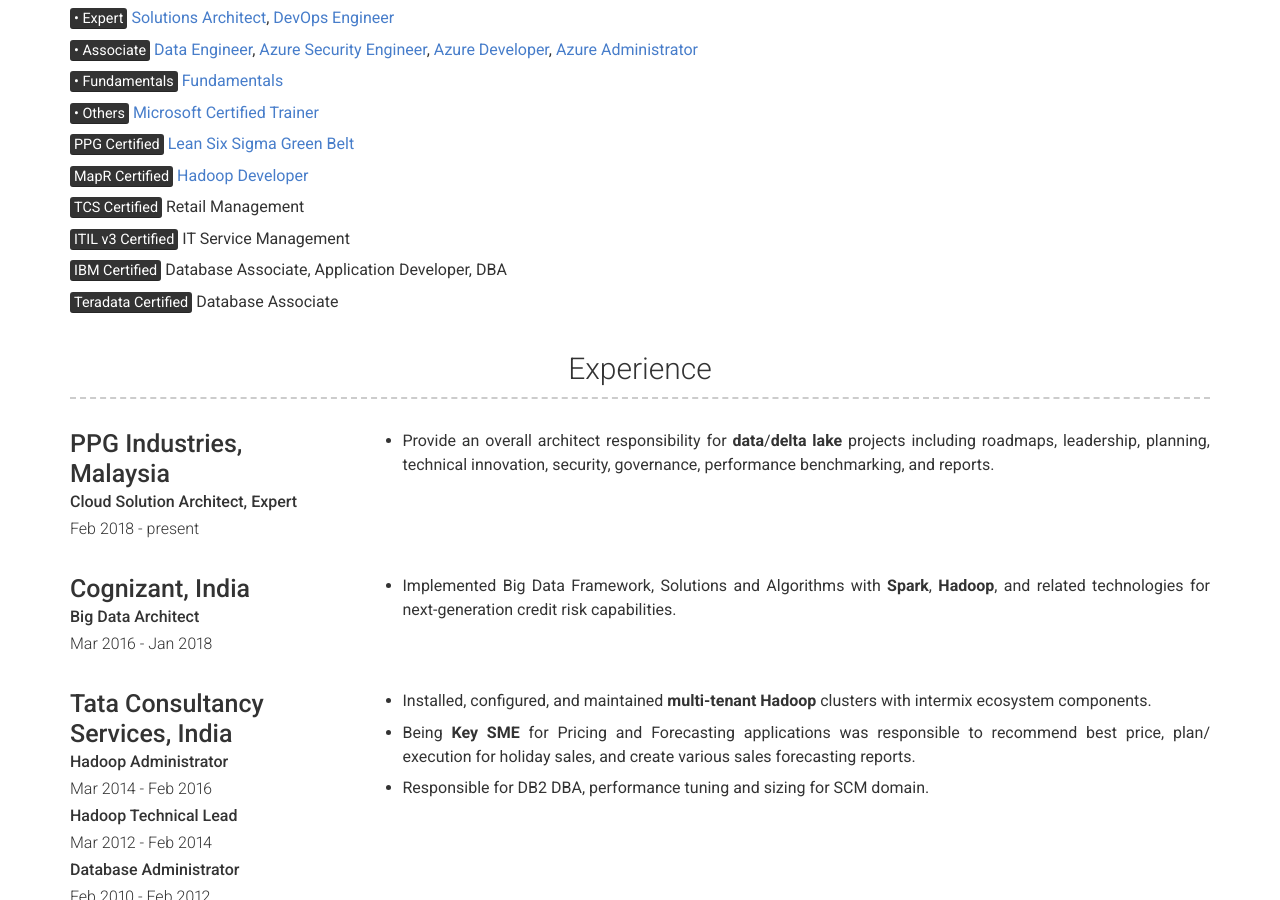
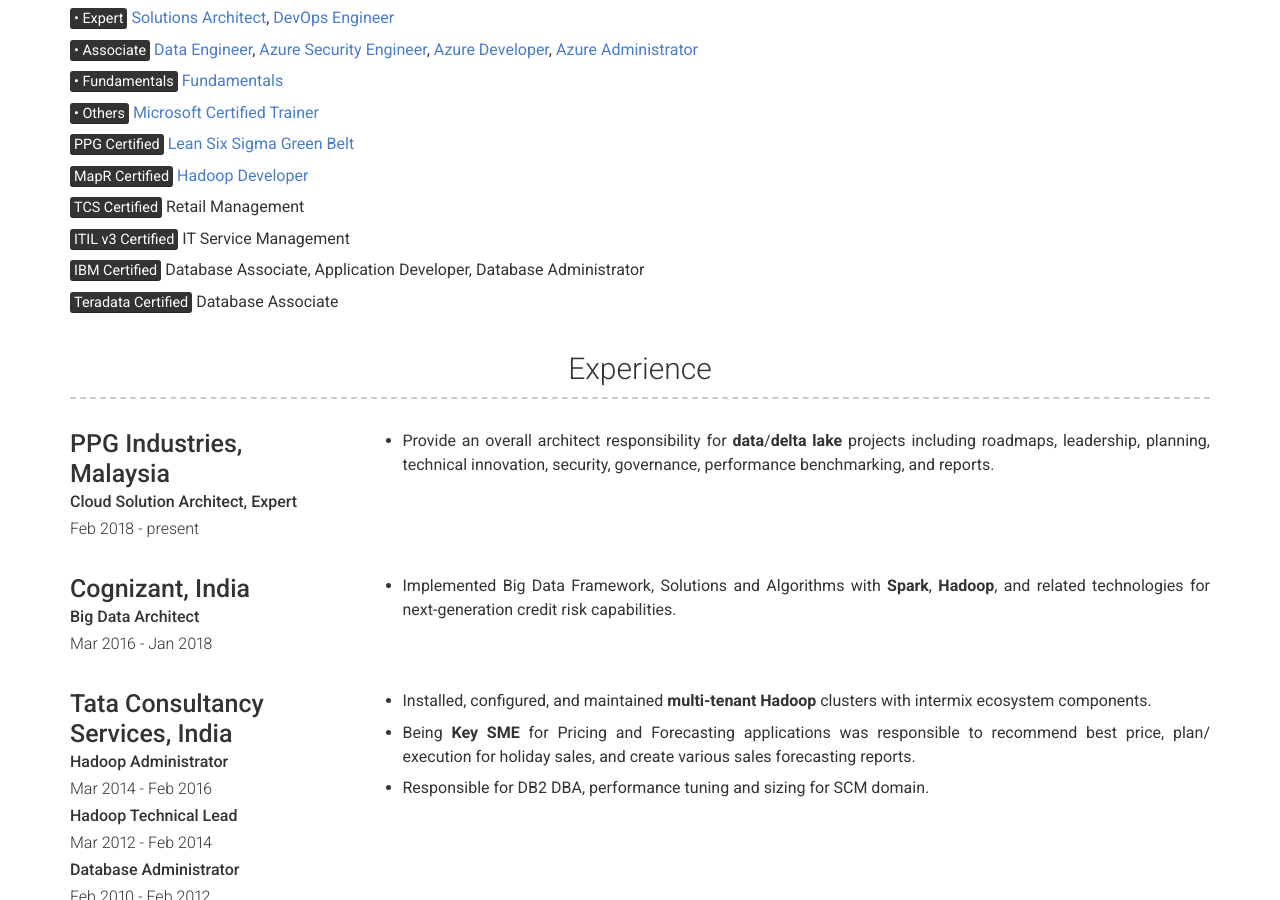
Before and after one commit to mohd-hasnain/mohd-hasnain.github.io, a Jekyll site: the page built from index.md, in a window 1280 px wide and 900 px high, scrolled down 934 px. Built offline with Jekyll 4.4.1, drawn with Linux system fonts in a browser that asks for light colours; nearby versions of some CDN libraries.

Commit message:
Update projects.yml

```diff
--- a/_data/projects.yml
+++ b/_data/projects.yml
@@ -17,14 +17,14 @@
 
       <mark>• Others</mark> [Microsoft Certified Trainer](assets/main/Microsoft_Certified_Professional_Certificate_7.pdf)
 
-      <mark>PPG Certified</mark>  [Lean Six Sigma Green Belt](assets/main/sixsigma.jpg)
+      <mark>PPG Certified</mark> [Lean Six Sigma Green Belt](assets/main/sixsigma.jpg)
 
       <mark>MapR Certified</mark> [Hadoop Developer](https://verify.skilljar.com/c/idm327z6tome)
 
-      <mark>TCS Certified</mark>  Retail Management
+      <mark>TCS Certified</mark> Retail Management
 
       <mark>ITIL v3 Certified</mark> IT Service Management
 
-      <mark>IBM Certified</mark> Database Associate, Application Developer, DBA
+      <mark>IBM Certified</mark> Database Associate, Application Developer, Database Administrator
 
       <mark>Teradata Certified</mark> Database Associate
```
